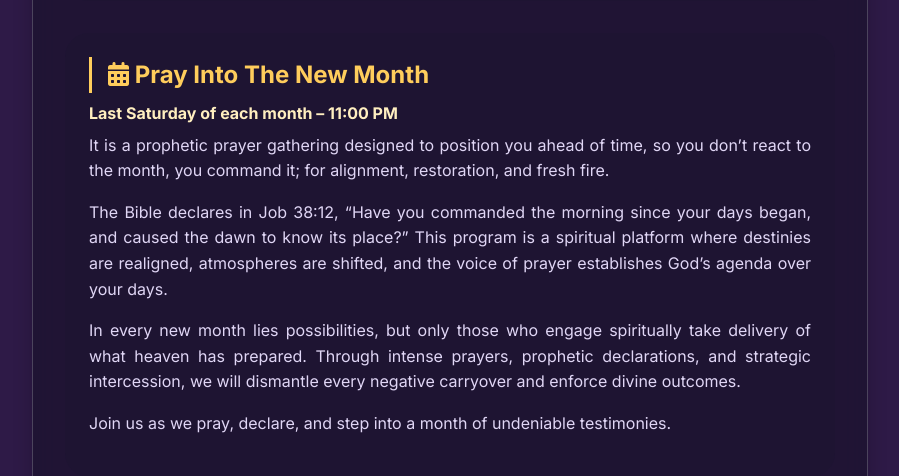
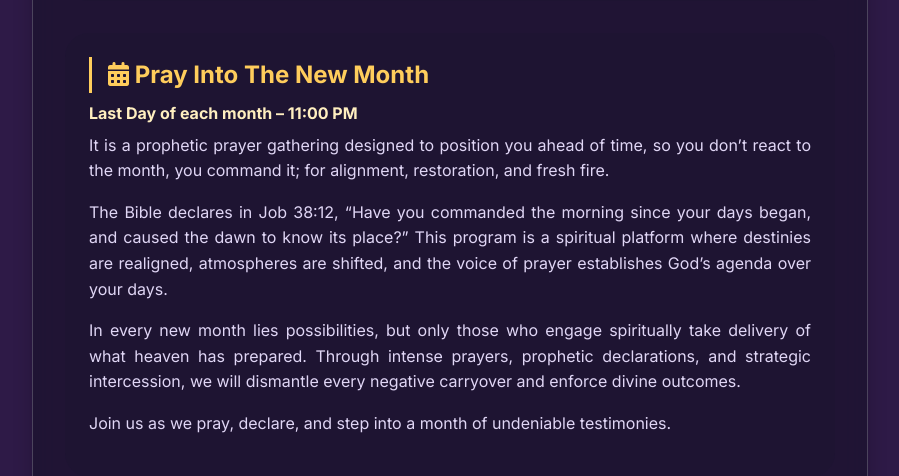
Before and after one commit to phylipgenty/PPN, a Django app: page /regular/ in a window 1280 px wide. Shown: the part 1124-1600 px from the top of the page, without its empty margins (190-1089 px from the left). Run offline with Django 5.2, Linux system fonts and the light colour scheme.

Commit message:
We did it

```diff
--- a/templates/regular.html
+++ b/templates/regular.html
@@ -109,7 +109,7 @@
     <!-- Monthly: Pray Into The New Month -->
     <div class="event-category">
       <h2><i class="fas fa-calendar-alt"></i> Pray Into The New Month</h2>
-      <div class="event-time">Last Saturday of each month – 11:00 PM</div>
+      <div class="event-time">Last Day of each month – 11:00 PM</div>
       <div class="event-description">
         <p>It is a prophetic prayer gathering designed to position you ahead of time, so you don’t react to the month, you command it; for alignment, restoration, and fresh fire.</p>
         <p>The Bible declares in Job 38:12, “Have you commanded the morning since your days began, and caused the dawn to know its place?” This program is a spiritual platform where destinies are realigned, atmospheres are shifted, and the voice of prayer establishes God’s agenda over your days.</p>
```
